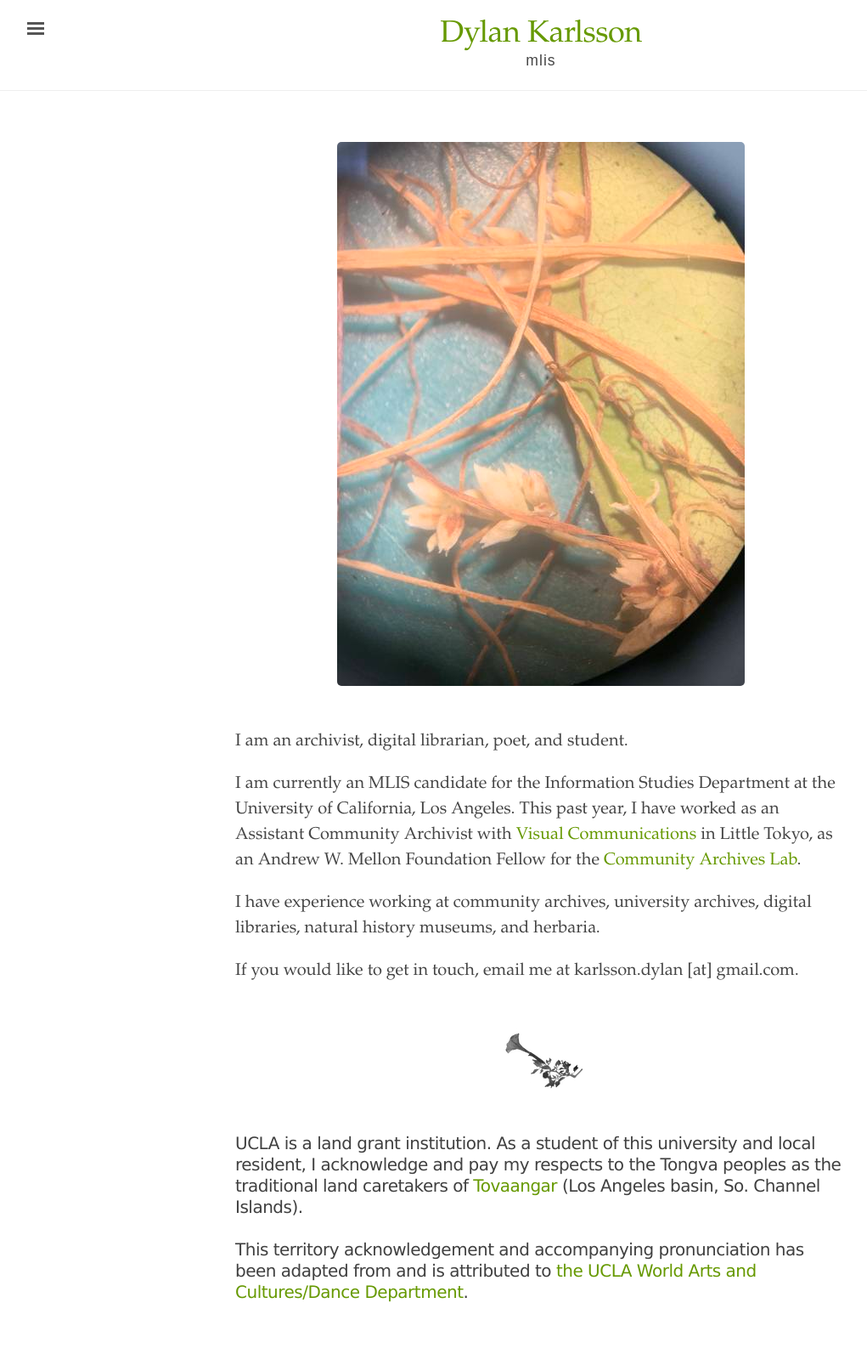
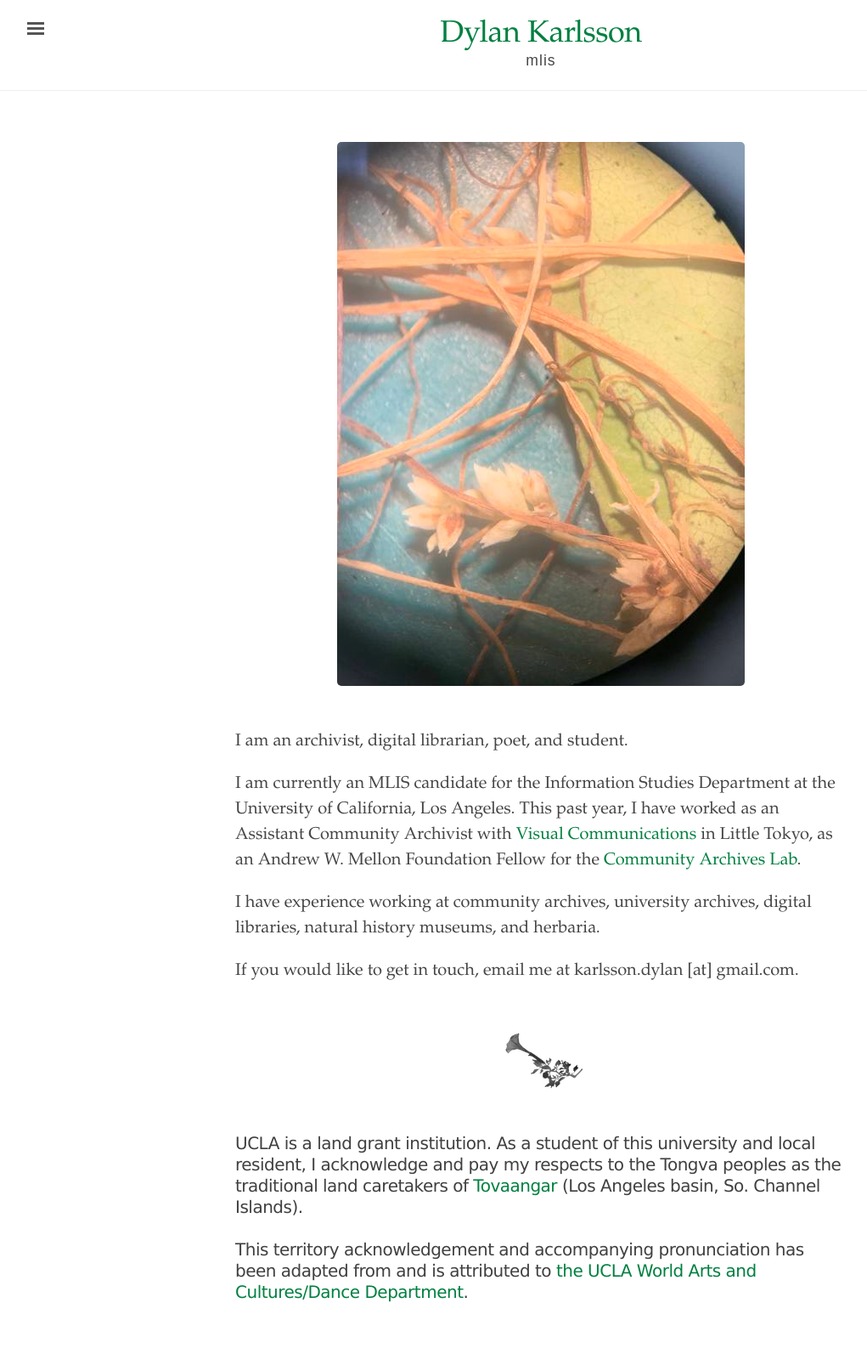
Before and after one commit to dylankarlsson/portfolio, a Jekyll site: the page built from index.html, in a window 1280 px wide. Shown: the whole page at 85% size, without its empty margins (3-1024 px from the left). Built offline with Jekyll 4.4.1, drawn with Linux system fonts in a browser that asks for light colours.

Commit message:
Update ed.scss

```diff
--- a/_sass/_ed.scss
+++ b/_sass/_ed.scss
@@ -757,13 +757,13 @@
 /* Green */
 .theme-base-green .sidebar,
 .theme-base-green .sidebar-toggle:active {
-  background-color: #669900;
+  background-color: #008040;
 }
 
 .theme-base-green .container a,
 .theme-base-green .sidebar-toggle,
 .theme-base-green .related-posts li a:hover {
-  color: #669900;
+  color: #008040;
 }
 
 /* Cyan */
```
Also changed, not shown: 1 other file.
